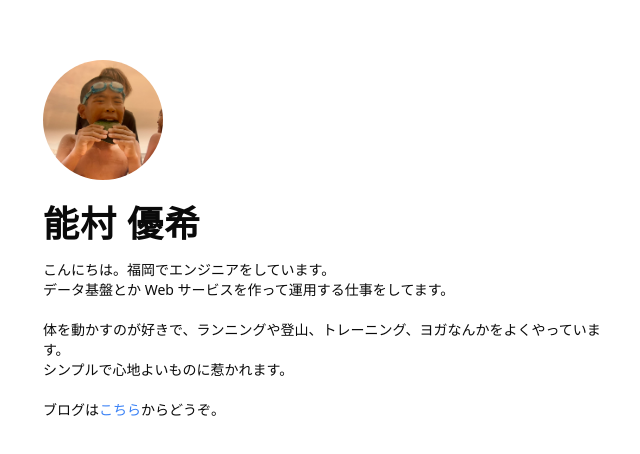
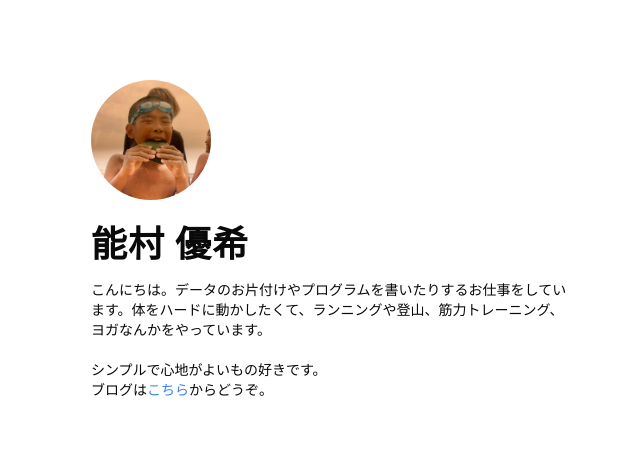
Before and after one commit to yuuki008/me, a Next.js app: page / in a window 1280 px wide. Shown: the part 160-614 px from the top of the page, without its empty margins (309-949 px from the left). Built offline with nearby package versions, Linux system fonts and the light colour scheme.

Commit message:
Update page layout and bio text in JSX component

```diff
--- a/src/app/page.tsx
+++ b/src/app/page.tsx
@@ -5,7 +5,7 @@
 export default function Page() {
   return (
     <div className="flex items-center justify-center h-screen">
-      <div className="max-w-xl mx-auto gap-4">
+      <div className="px-4 max-w-lg mx-auto gap-4">
         <Image
           className="rounded-full w-[120px] h-[120px] object-cover"
           src="/childhood02.jpg"
@@ -17,15 +17,10 @@
           <div className="text-4xl font-bold tracking-wide">能村 優希</div>
 
           <div className="mt-4 text-sm">
-            こんにちは。福岡でエンジニアをしています。
-            <br />
-            データ基盤とか Web サービスを作って運用する仕事をしてます。
+            こんにちは。データのお片付けやプログラムを書いたりするお仕事をしています。体をハードに動かしたくて、ランニングや登山、筋力トレーニング、ヨガなんかをやっています。
             <br />
             <br />
-            体を動かすのが好きで、ランニングや登山、トレーニング、ヨガなんかをよくやっています。
-            <br />
-            シンプルで心地よいものに惹かれます。
-            <br />
+            シンプルで心地がよいもの好きです。
             <br />
             ブログは<Link className="text-blue-500" href="/blog">こちら</Link>からどうぞ。
           </div>
```
